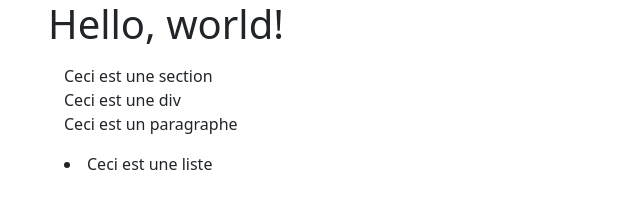
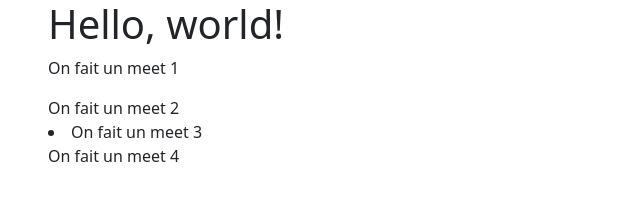
Before and after one commit to moo08/AtelierJS, a plain HTML site: page Meet-Atelier/index.html in a window 1280 px wide. Shown: the whole page, without its empty margins (0-640 px from the left). Drawn offline with nearby package versions, Linux system fonts and the light colour scheme.

Commit message:
changement recu

```diff
--- a/Meet-Atelier/index.html
+++ b/Meet-Atelier/index.html
@@ -9,7 +9,7 @@
   </head>
   <body class="ms-5">
     <h1>Hello, world!</h1>
-    <main class="m-3" id="main"></main>
+    <div id="main"></div>
     <script src="https://cdn.jsdelivr.net/npm/bootstrap@5.2.3/dist/js/bootstrap.bundle.min.js" integrity="sha384-kenU1KFdBIe4zVF0s0G1M5b4hcpxyD9F7jL+jjXkk+Q2h455rYXK/7HAuoJl+0I4" crossorigin="anonymous"></script>
   </body>
 </html>
--- a/Meet-Atelier/main.js
+++ b/Meet-Atelier/main.js
@@ -1,3 +1,4 @@
+/*
 // Element à selectionner
 const main = document.getElementById("main");
 
@@ -52,3 +53,22 @@ affichageMain(
 "Ceci est un paragraphe",
 "Ceci est une liste"
 )
+*/
+
+
+const element = document.getElementById("main")
+function insererNode(balise,contenu) {
+    const baliser = document.createElement(balise)
+    const texte = document.createTextNode(contenu)
+    baliser.append(texte)
+    return element.appendChild(baliser)
+}
+
+// p
+insererNode("p" ,"On fait un meet 1")
+// div
+insererNode("div" ,"On fait un meet 2")
+// li
+insererNode("li" ,"On fait un meet 3")
+// section
+insererNode("section" ,"On fait un meet 4")
```
Also changed, not shown: Meet-Atelier/script.js (added).
